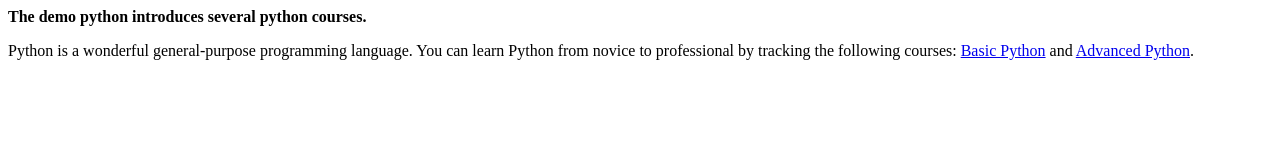
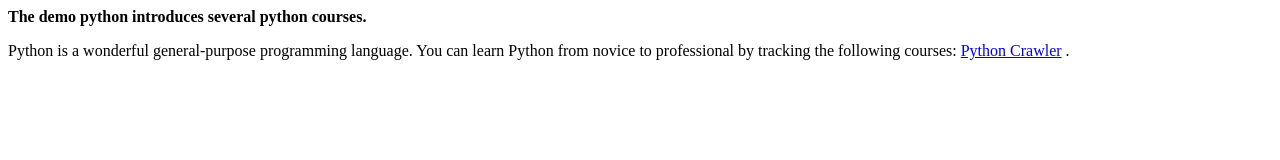
Before and after one commit to sizhiyuan-yeahcoding/sizhiyuan-yeahcoding.github.io, a plain HTML site: page python/demo.html in a window 1280 px wide. Drawn offline with Linux system fonts and the light colour scheme.

Commit message:
demo.html

```diff
--- a/python/demo.html
+++ b/python/demo.html
@@ -3,5 +3,5 @@
 <body>
 <p class="title"><b>The demo python introduces several python courses.</b></p>
 <p class="course">Python is a wonderful general-purpose programming language. You can learn Python from novice to professional by tracking the following courses:
-<a href="http://www.jianshu.com/nb/11366912 class="py1" id="link1">Basic Python</a> and <a href="http://www.jianshu.com/u/c3ea87d65161" class="py2" id="link2">Advanced Python</a>.</p>
+<a href="http://www.jianshu.com/nb/11366912 class="py1" id="link1">Python Crawler</a> .</p>
 </body></html>
```
